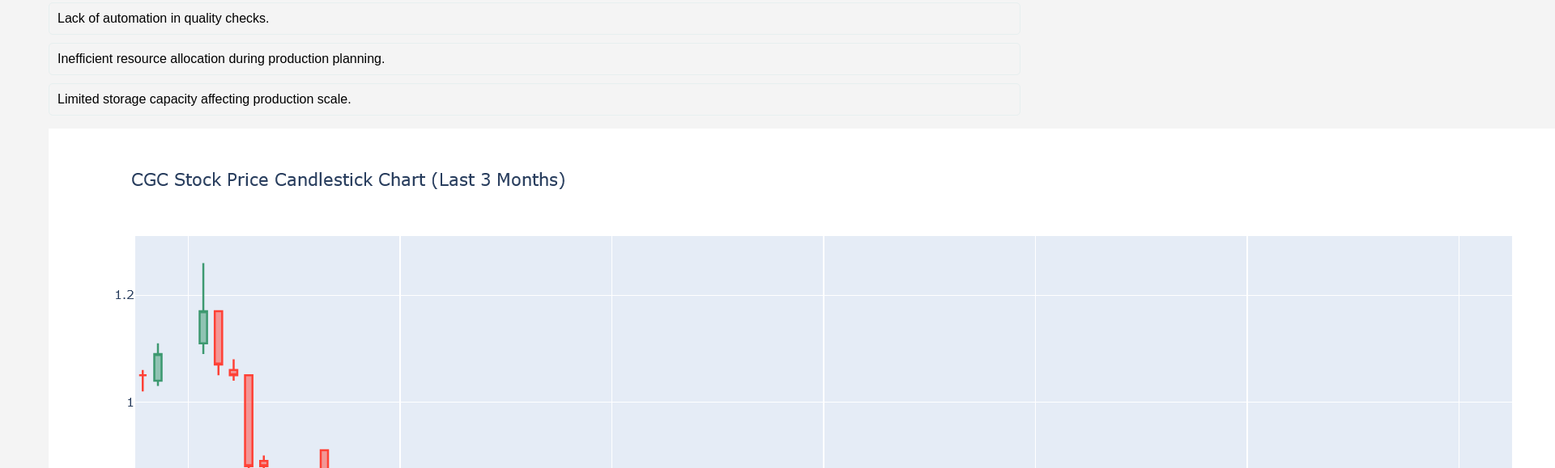
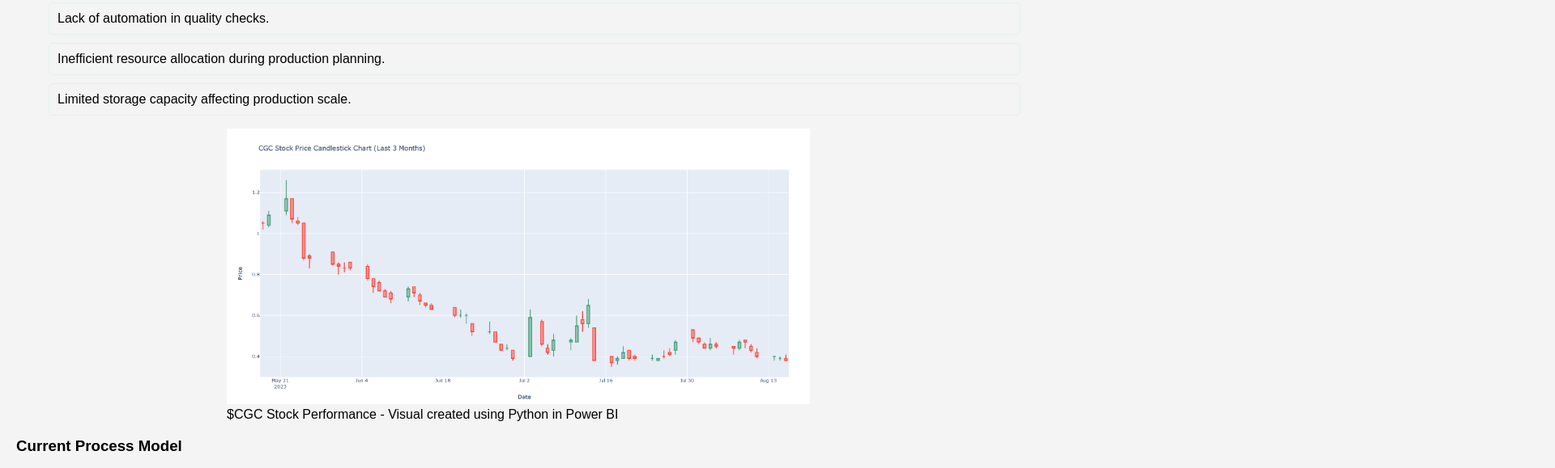
Before and after one commit to aplotlib/canopy-growth-analysis, a plain HTML site: page V3.html in a window 1280 px wide. Shown: the part 2036-2615 px from the top of the page at 81% size, 1920 px wide, since content can reach past the window. Drawn offline with Linux system fonts and the light colour scheme; grey boxes are pictures that could not be loaded.

Commit message:
Update V3.html

```diff
--- a/V3.html
+++ b/V3.html
@@ -172,10 +172,26 @@
       <li>Inefficient resource allocation during production planning.</li>
       <li>Limited storage capacity affecting production scale.</li>
     </ul>
-    <figure>
+<style>
+  .responsive-image-container {
+    width: 100%; /* This ensures the container takes the full width of its parent */
+    max-width: 800px; /* This can be set to the maximum width you want for larger screens */
+    margin: 0 auto; /* This centers the container if it's smaller than its parent's width */
+  }
+
+  .responsive-image-container img {
+    width: 100%; /* Image will scale based on the width of its container */
+    height: auto; /* This maintains the image's aspect ratio */
+  }
+</style>
+
+<div class="responsive-image-container">
+  <figure>
     <img src="https://raw.githubusercontent.com/aplotlib/canopy-growth-analysis/main/Screenshot%202023-09-03%20190715.png" alt="Python in Power BI Visual">
     <figcaption>$CGC Stock Performance - Visual created using Python in Power BI</figcaption>
   </figure>
+</div>
+
 </section>
     <h3>Current Process Model</h3>
     <img src="https://showme.redstarplugin.com/d/d:NUruLnSc" alt="Current Process Model">
```
